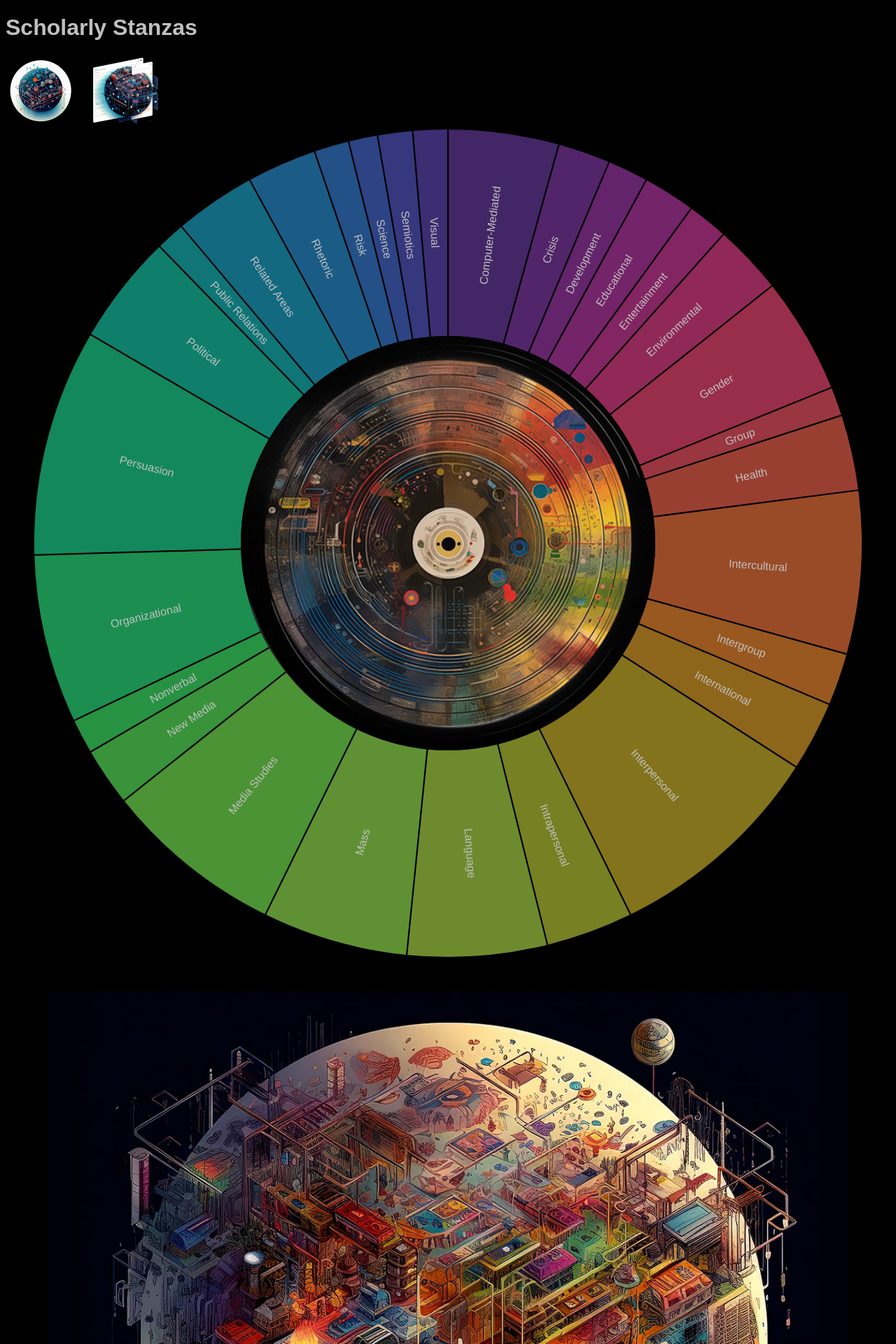
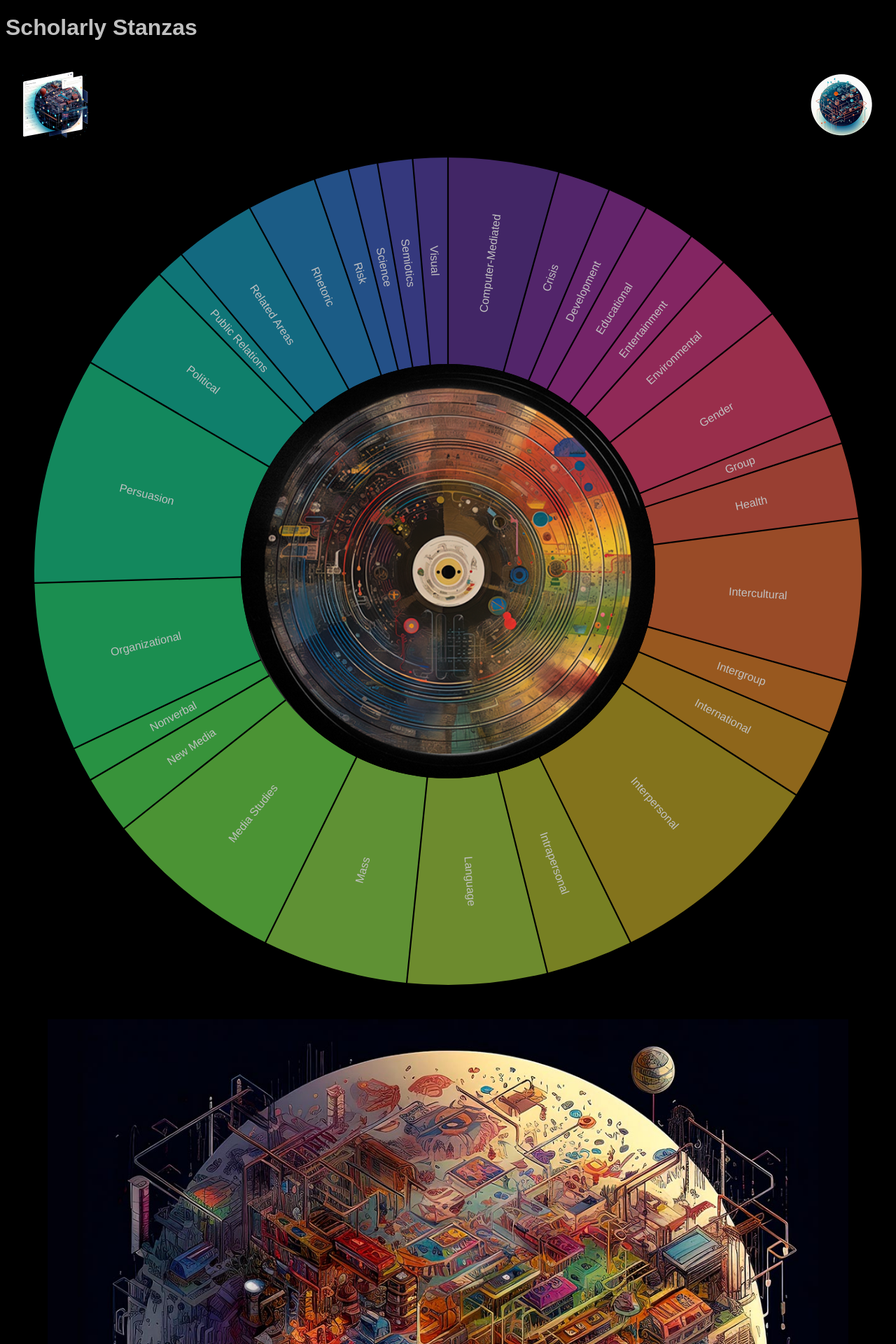
Before and after one commit to yangdanny97/yangdanny97.github.io, a Jekyll site: the page misc/interactive_sitemap_demo/index.html, which Jekyll copies as it is, in a window 1280 px wide. Shown: the top 1920 px of the page at 70% size. Built offline with Jekyll 4.4.1, drawn with Linux system fonts in a browser that asks for light colours.

Commit message:
update demo

```diff
--- a/misc/interactive_sitemap_demo/index.html
+++ b/misc/interactive_sitemap_demo/index.html
@@ -32,9 +32,14 @@
         margin-right: auto;
     }
 
-    .sort-btn {
+    .sort-btn-left {
         float: left;
-        margin-right: 20px;
+        margin: 20px;
+    }
+
+    .sort-btn-right {
+        float: right;
+        margin: 20px;
     }
 
     #vis {
@@ -52,11 +57,11 @@
 <body>
     <h1>Scholarly Stanzas</h1>
     <div>
-        <div id="alpha" class="sort-btn" title="Alphabetical">
+        <div id="areas" class="sort-btn-left" title="Areas of Study">
+            <img src="./ScholarlyStanzasAreasNav.jpg" width="100px" height="100px" />
+        </div>
+        <div id="alpha" class="sort-btn-right" title="Alphabetical">
             <img src="./ScholarlyStanzasAlphabeticalNav.jpg" width="100px" height="100px" />
-        </div>
-        <div id="areas" class="sort-btn" title="Areas of Study">
-            <img src="./ScholarlyStanzasAreasNav.jpg" width="100px" height="100px" />
         </div>
     </div>
     <div class="container">
```
